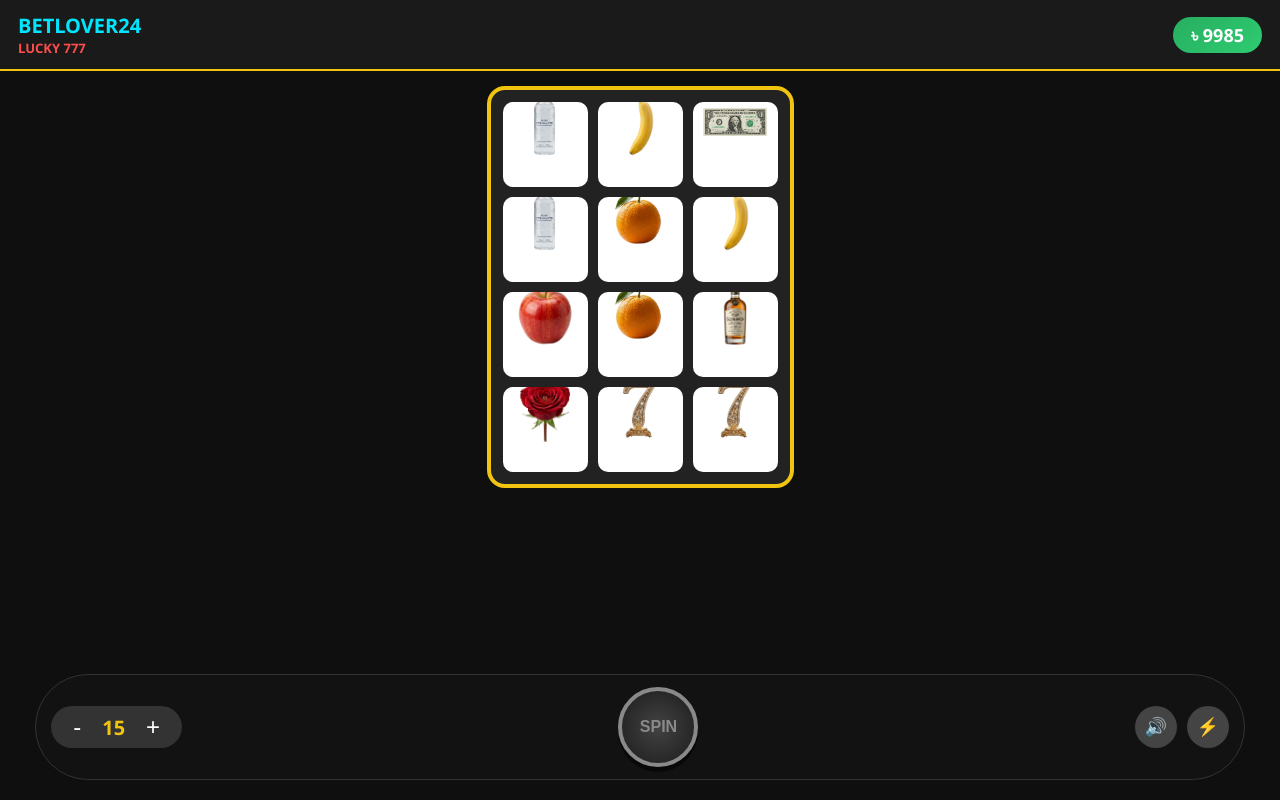
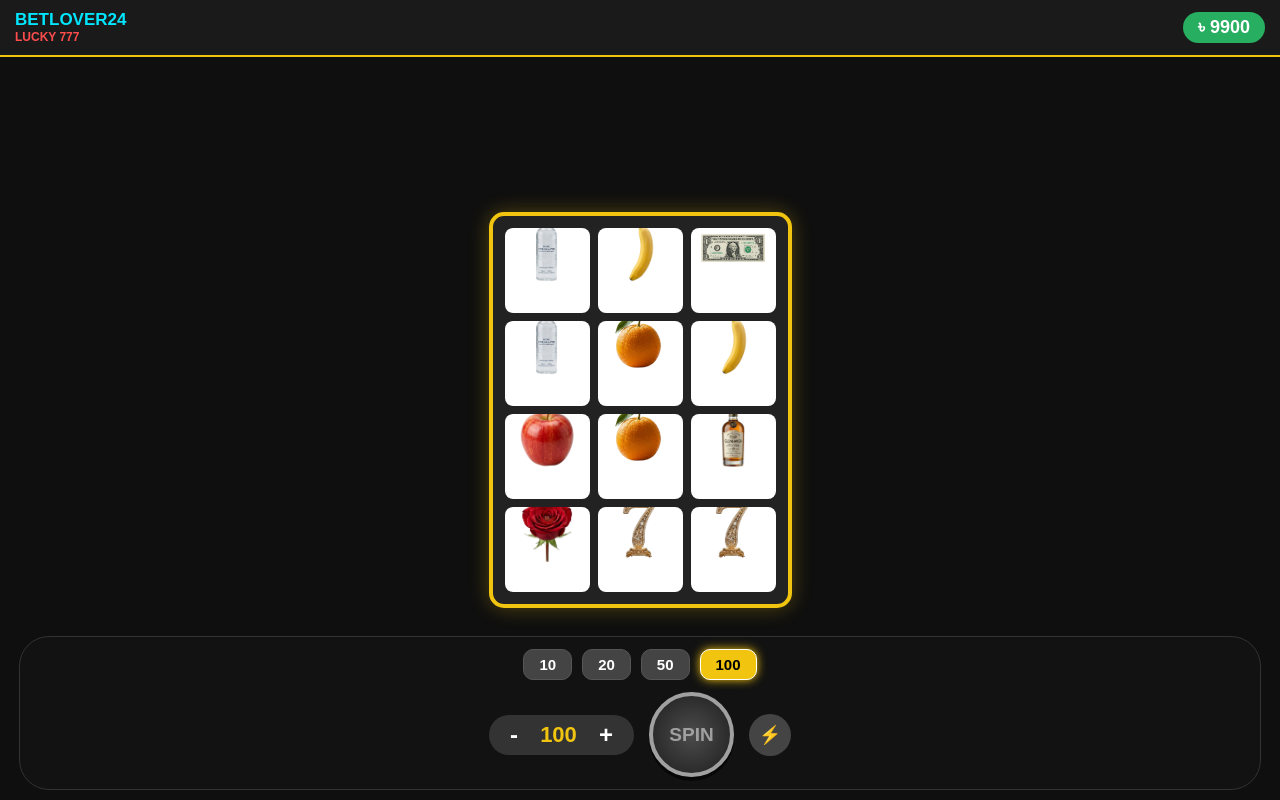
Before and after one commit to corruptionbangla24-ops/lucky-777-game, a website: page index.html in a window 1280 px wide. Both pictures are taken after a click on the button "SPIN". Drawn offline with nearby package versions, Linux system fonts and the light colour scheme; no server answers.

Commit message:
Update index.html

```diff
--- a/index.html
+++ b/index.html
@@ -6,51 +6,50 @@
     <title>BETLOVER24 - PRO SLOT</title>
     <script src="/socket.io/socket.io.js"></script>
     <style>
-        body { font-family: 'Segoe UI', Arial, sans-serif; background: #0f0f0f; color: white; margin: 0; display: flex; flex-direction: column; align-items: center; overflow: hidden; height: 100vh; }
-        .header { width: 100%; padding: 12px 18px; display: flex; justify-content: space-between; align-items: center; background: #1a1a1a; border-bottom: 2px solid #f1c40f; box-sizing: border-box; }
-        .brand .name { color: #00e6ff; font-weight: 900; font-size: 20px; }
-        .brand .game { color: #ff4d4d; font-weight: bold; font-size: 13px; }
-        .balance-box { background: linear-gradient(145deg, #27ae60, #2ecc71); padding: 6px 18px; border-radius: 30px; font-weight: bold; font-size: 18px; }
-        .slot-machine { margin-top: 15px; display: grid; grid-template-columns: repeat(3, 85px); grid-template-rows: repeat(4, 85px); gap: 10px; background: #222; padding: 12px; border: 4px solid #f1c40f; border-radius: 18px; }
-        .reel { width: 85px; height: 85px; background: #fff; display: flex; align-items: center; justify-content: center; overflow: hidden; border-radius: 10px; position: relative; }
+        body { font-family: Arial, sans-serif; background: #0f0f0f; color: white; margin: 0; display: flex; flex-direction: column; align-items: center; justify-content: center; height: 100vh; overflow: hidden; }
+
+        .header { position: fixed; top: 0; width: 100%; padding: 10px 15px; display: flex; justify-content: space-between; align-items: center; background: #1a1a1a; border-bottom: 2px solid #f1c40f; box-sizing: border-box; z-index: 100; }
+        .balance-box { background: #27ae60; padding: 5px 15px; border-radius: 20px; font-weight: bold; font-size: 18px; }
+
+        .slot-machine { margin-top: 20px; display: grid; grid-template-columns: repeat(3, 85px); grid-template-rows: repeat(4, 85px); gap: 8px; background: #222; padding: 12px; border: 4px solid #f1c40f; border-radius: 15px; box-shadow: 0 0 20px rgba(241,196,15,0.3); }
+        .reel { width: 85px; height: 85px; background: #fff; display: flex; align-items: center; justify-content: center; overflow: hidden; border-radius: 8px; position: relative; }
         .reel img { width: 80%; height: 80%; object-fit: contain; position: absolute; }
+
         .scrolling img { animation: scrollDown 0.12s infinite linear; }
         @keyframes scrollDown { 0% { transform: translateY(-100%); } 100% { transform: translateY(100%); } }
-        .footer-controls { position: fixed; bottom: 20px; width: 92%; display: flex; justify-content: space-between; align-items: center; background: rgba(20,20,20,0.95); padding: 12px 15px; border-radius: 60px; border: 1px solid #333; }
-        .bet-group { display: flex; align-items: center; background: #333; padding: 6px 16px; border-radius: 30px; gap: 15px; }
-        .play-btn { width: 80px; height: 80px; border-radius: 50%; background: radial-gradient(#ff4d4d, #b30000); border: 4px solid #fff; color: white; font-weight: 900; font-size: 16px; cursor: pointer; display: flex; align-items: center; justify-content: center; box-shadow: 0 5px #000; }
-        .play-btn:active { transform: translateY(3px); box-shadow: 0 2px #000; }
-        .play-btn:disabled { opacity: 0.5; filter: grayscale(1); }
-        .btn-icon { background: #444; border: none; color: white; width: 42px; height: 42px; border-radius: 50%; font-size: 18px; display: flex; align-items: center; justify-content: center; }
-                /* বিজয়ী ছবির হাইলাইট ইফেক্ট */
-        .win-highlight {
-            border: 3px solid #f1c40f !important;
-            box-shadow: 0 0 20px #f1c40f !important;
-            transform: scale(1.1);
-            z-index: 10;
-            background: #fff !important;
-            transition: 0.3s;
-        }
 
-        /* না জেতা ছবিগুলো ঝাপসা হবে */
-        .dim-effect {
-            opacity: 0.3;
-            filter: grayscale(0.8);
-        }
-        @keyframes popIn {
-            0% { transform: translate(-50%, -50%) scale(0.5); opacity: 0; }
-            100% { transform: translate(-50%, -50%) scale(1); opacity: 1; }
-        }
+        .win-highlight { border: 4px solid #f1c40f !important; box-shadow: 0 0 20px #f1c40f !important; transform: scale(1.05); z-index: 10; background: #fff !important; }
+        .dim-effect { opacity: 0.3; filter: grayscale(1); }
 
+        #win-overlay { display: none; position: fixed; top: 40%; left: 50%; transform: translate(-50%, -50%); background: rgba(0,0,0,0.9); color: #f1c40f; padding: 20px 40px; border-radius: 50px; font-size: 28px; font-weight: bold; border: 3px solid #f1c40f; z-index: 999; text-align: center; box-shadow: 0 0 30px #f1c40f; animation: popIn 0.3s ease-out; }
+        @keyframes popIn { 0% { transform: translate(-50%, -50%) scale(0.5); } 100% { transform: translate(-50%, -50%) scale(1); } }
+
+        .footer-controls { position: fixed; bottom: 10px; width: 95%; background: rgba(20,20,20,0.95); padding: 12px; border-radius: 30px; display: flex; flex-direction: column; align-items: center; gap: 12px; border: 1px solid #333; }
+
+        .quick-bets { display: flex; gap: 10px; justify-content: center; width: 100%; }
+        .q-btn { background: #444; color: #fff; border: 1px solid #555; padding: 6px 15px; border-radius: 10px; font-weight: bold; cursor: pointer; font-size: 15px; transition: 0.2s; }
+        .q-btn.active-bet { background: #f1c40f; color: #000; border-color: #fff; box-shadow: 0 0 10px #f1c40f; }
+
+        .play-section { display: flex; align-items: center; gap: 15px; width: 100%; justify-content: center; }
+        .bet-selector { display: flex; align-items: center; background: #333; padding: 5px 15px; border-radius: 25px; gap: 12px; }
+        .bet-btn-nav { color: #fff; border: none; background: none; font-size: 24px; font-weight: bold; cursor: pointer; }
+
+        .play-btn { width: 85px; height: 85px; border-radius: 50%; background: radial-gradient(#ff4d4d, #b30000); border: 4px solid #fff; color: white; font-weight: bold; font-size: 19px; cursor: pointer; box-shadow: 0 4px #000; }
+        .play-btn:active { transform: translateY(2px); box-shadow: 0 2px #000; }
+        .play-btn:disabled { opacity: 0.6; filter: grayscale(1); }
+
+        .icon-btn { background: #444; border: none; color: #fff; width: 42px; height: 42px; border-radius: 50%; font-size: 18px; cursor: pointer; }
+        .icon-btn.active { color: #f1c40f; background: #600; box-shadow: 0 0 8px #f1c40f; }
     </style>
 </head>
 <body>
-<div id="win-overlay" style="display: none; position: fixed; top: 40%; left: 50%; transform: translate(-50%, -50%); background: rgba(0,0,0,0.85); color: #f1c40f; padding: 15px 30px; border-radius: 50px; font-size: 28px; font-weight: bold; border: 3px solid #f1c40f; z-index: 999; text-align: center; box-shadow: 0 0 20px #f1c40f; animation: popIn 0.3s ease-out;">🎉 WINNER! <br>৳<span id="win-amount">0</span></div>
+
+    <div id="win-overlay">🎉 WINNER!<br>৳<span id="win-amount">0</span></div>
 
     <div class="header">
-        <div class="brand">
-            <div class="name">BETLOVER24</div>
-            <div class="game">LUCKY 777</div>
+        <div style="line-height: 1.2;">
+            <div style="color:#00e6ff; font-weight:bold; font-size:17px;">BETLOVER24</div>
+            <div style="color:#ff4d4d; font-size:12px; font-weight:bold;">LUCKY 777</div>
         </div>
         <div class="balance-box">৳ <span id="balance">10000</span></div>
     </div>
@@ -58,111 +57,126 @@
     <div class="slot-machine" id="machine"></div>
 
     <div class="footer-controls">
-        <div class="bet-group">
-            <button onclick="changeBet(-5)" style="color:#fff; border:none; background:none; font-size:24px;">-</button>
-            <span id="current-bet" style="color:#f1c40f; font-weight:bold; font-size:20px;">15</span>
-            <button onclick="changeBet(5)" style="color:#fff; border:none; background:none; font-size:24px;">+</button>
+        <div class="quick-bets">
+            <button class="q-btn" onclick="setBet(10, this)">10</button>
+            <button class="q-btn" onclick="setBet(20, this)">20</button>
+            <button class="q-btn" onclick="setBet(50, this)">50</button>
+            <button class="q-btn active-bet" onclick="setBet(100, this)">100</button>
         </div>
 
-        <button class="play-btn" id="btn" onclick="spin()">SPIN</button>
+        <div class="play-section">
+            <div class="bet-selector">
+                <button class="bet-btn-nav" onclick="changeBet(-5)">-</button>
+                <span id="current-bet" style="font-size:22px; font-weight:bold; min-width:45px; text-align:center; color:#f1c40f;">100</span>
+                <button class="bet-btn-nav" onclick="changeBet(5)">+</button>
+            </div>
 
-        <div style="display:flex; gap:10px;">
-            <button class="btn-icon" id="sound-btn" onclick="toggleSound()">🔊</button>
-            <button class="btn-icon" id="turbo-btn" onclick="toggleTurbo()" style="color:#f1c40f;">⚡</button>
+            <button class="play-btn" id="btn" onclick="spin()">SPIN</button>
+
+            <button class="icon-btn" id="turbo-btn" onclick="toggleTurbo()">⚡</button>
         </div>
     </div>
 
     <script>
         const socket = io();
         let balance = parseInt(localStorage.getItem('slot_balance')) || 10000;
-        let currentBet = 15;
+        let currentBet = 100;
         let isTurbo = false;
         let soundOn = true;
         const machine = document.getElementById('machine');
 
-        // ৪টি সাউন্ড ফাইল লোড করা
+        // সাউন্ড ফাইল
         const sndClick = new Audio('click.mp3');
+        const sndWin = new Audio('win.mp3');
         const sndSpin = new Audio('spin.mp3');
-        const sndWin = new Audio('win.mp3');
-        const sndBigWin = new Audio('bigwin.mp3');
 
         for (let i = 0; i < 12; i++) { machine.innerHTML += `<div id="slot-${i}" class="reel"></div>`; }
         const images = ['apple.png', 'banana.png', 'coin.png', 'dollar.png', 'seven.png', 'begun.png', 'jambura.png', 'rose.png', 'beer-bottle.png', 'water-bottle.png'];
 
         window.onload = () => {
-            for (let i = 0; i < 12; i++) { document.getElementById(`slot-${i}`).innerHTML = `<img src="${images[Math.floor(Math.random()*images.length)]}">`; }
+            for (let i = 0; i < 12; i++) {
+                document.getElementById(`slot-${i}`).innerHTML = `<img src="${images[Math.floor(Math.random()*images.length)]}">`;
+            }
             updateUI();
         };
 
-        function changeBet(val) { if (currentBet + val >= 5) { currentBet += val; document.getElementById('current-bet').innerText = currentBet; } }
-        function toggleTurbo() { isTurbo = !isTurbo; document.getElementById('turbo-btn').style.background = isTurbo ? '#600' : '#444'; }
-        function toggleSound() { soundOn = !soundOn; document.getElementById('sound-btn').innerText = soundOn ? '🔊' : '🔇'; }
+        function setBet(val, btn) {
+            currentBet = val;
+            document.querySelectorAll('.q-btn').forEach(b => b.classList.remove('active-bet'));
+            btn.classList.add('active-bet');
+            if(soundOn) sndClick.play().catch(()=>{});
+            updateUI();
+        }
+
+        function changeBet(v) {
+            if(currentBet + v >= 5) {
+                currentBet += v;
+                // কুইক বাটন থেকে হাইলাইট সরিয়ে দেওয়া যদি ম্যানুয়ালি চেঞ্জ হয়
+                document.querySelectorAll('.q-btn').forEach(b => b.classList.remove('active-bet'));
+                updateUI();
+            }
+        }
+
+        function toggleTurbo() {
+            isTurbo = !isTurbo;
+            document.getElementById('turbo-btn').classList.toggle('active');
+        }
 
         function spin() {
-            if (balance < currentBet) return alert("ব্যালেন্স নেই!");
-            balance -= currentBet; updateUI();
+            if (balance < currentBet) return alert("Balance Low!");
+            balance -= currentBet;
+            updateUI();
 
-            // ১. ক্লিক সাউন্ড
-            if(soundOn) sndClick.play().catch(()=>{});
-            // ২. স্পিন সাউন্ড (লুপ হবে যতক্ষণ রেজাল্ট না আসে)
-            if(soundOn) { sndSpin.loop = true; sndSpin.play().catch(()=>{}); }
+            if(soundOn) {
+                sndClick.play().catch(()=>{});
+                sndSpin.loop = true;
+                sndSpin.play().catch(()=>{});
+            }
 
-            for (let i = 0; i < 12; i++) { document.getElementById(`slot-${i}`).classList.add('scrolling'); }
+            document.getElementById('win-overlay').style.display = 'none';
+            for (let i = 0; i < 12; i++) {
+                const r = document.getElementById(`slot-${i}`);
+                r.classList.remove('win-highlight', 'dim-effect');
+                r.classList.add('scrolling');
+            }
             document.getElementById('btn').disabled = true;
             socket.emit('request-spin', { bet: currentBet });
         }
 
-                socket.on('receive-spin', (data) => {
+        socket.on('receive-spin', (data) => {
             const delay = isTurbo ? 600 : 1500;
             setTimeout(() => {
                 if(soundOn) { sndSpin.pause(); sndSpin.currentTime = 0; }
 
-                let cellIndex = 0;
+                let idx = 0;
                 data.grid.forEach(row => {
-                    row.forEach(imgName => {
-                        const reel = document.getElementById(`slot-${cellIndex}`);
-                        // সব ইফেক্ট ক্লিয়ার করা
-                        reel.classList.remove('scrolling', 'win-highlight', 'dim-effect');
-                        reel.innerHTML = `<img src="${imgName}">`;
+                    row.forEach(img => {
+                        const r = document.getElementById(`slot-${idx}`);
+                        r.classList.remove('scrolling');
+                        r.innerHTML = `<img src="${img}">`;
 
-                        // ১. উইনিং হাইলাইট লজিক
                         if (data.win) {
-                            const count = data.grid.flat().filter(i => i === imgName).length;
-                            if (count >= 3) {
-                                reel.classList.add('win-highlight');
-                            } else {
-                                reel.classList.add('dim-effect');
-                            }
+                            if (img === data.winningImg) r.classList.add('win-highlight');
+                            else r.classList.add('dim-effect');
                         }
-                        cellIndex++;
+                        idx++;
                     });
                 });
 
-                // ২. নতুন উইন মেসেজ অ্যানিমেশন (অ্যালার্ট ছাড়া)
                 if (data.win) {
                     balance += data.prize;
-                    if(soundOn) {
-                        if(data.prize >= currentBet * 10) sndBigWin.play().catch(()=>{});
-                        else sndWin.play().catch(()=>{});
-                    }
-
-                    // স্ক্রিনের মাঝখানে গোল্ডেন মেসেজ দেখানো
-                    const overlay = document.getElementById('win-overlay');
-                    const amountSpan = document.getElementById('win-amount');
-                    if(overlay && amountSpan) {
-                        amountSpan.innerText = data.prize;
-                        overlay.style.display = 'block';
-                        // ২.৫ সেকেন্ড পর মেসেজটি চলে যাবে
-                        setTimeout(() => { overlay.style.display = 'none'; }, 2500);
-                    }
+                    if(soundOn) sndWin.play().catch(()=>{});
+                    document.getElementById('win-amount').innerText = data.prize;
+                    document.getElementById('win-overlay').style.display = 'block';
+                    setTimeout(() => { document.getElementById('win-overlay').style.display = 'none'; }, 2500);
                 }
-
                 document.getElementById('btn').disabled = false;
                 updateUI();
             }, delay);
         });
 
         function updateUI() {
+            document.getElementById('current-bet').innerText = currentBet;
             document.getElementById('balance').innerText = balance;
             localStorage.setItem('slot_balance', balance);
         }
```
